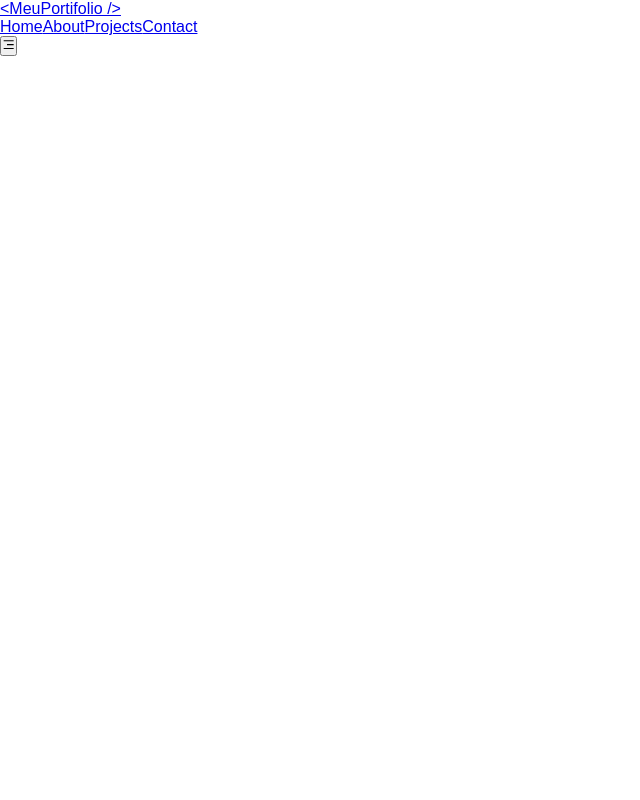
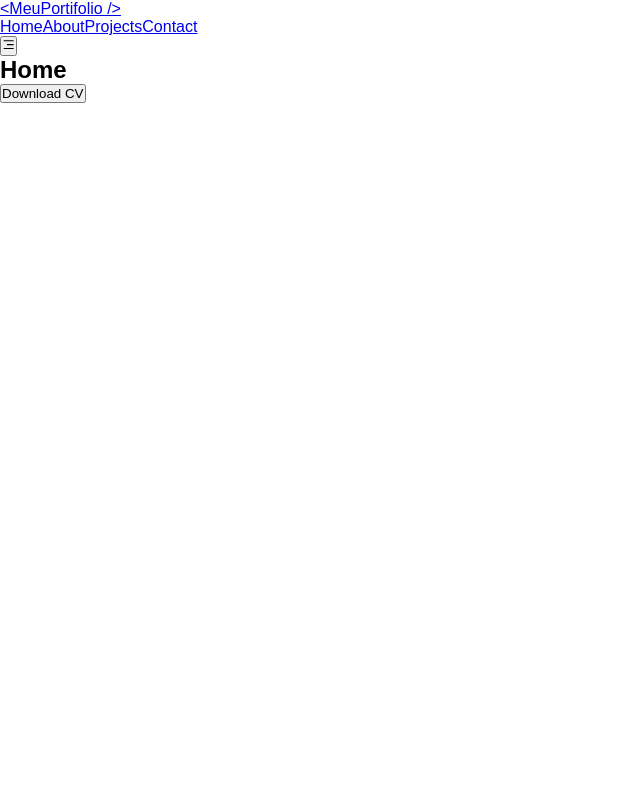
Before and after one commit to iagoslopes/Portifolio, a React (Vite) app in the folder portifolio/: page / in a window 1280 px wide. Shown: the top 800 px of the page, without its empty margins (0-640 px from the left). Built offline with nearby package versions, Linux system fonts and the light colour scheme.

Commit message:
Adicionando novas bibliotecas ao projeto e adicionando telas de contato e sobre mim

```diff
--- a/portifolio/package.json
+++ b/portifolio/package.json
@@ -11,6 +11,7 @@
   },
   "dependencies": {
     "@emailjs/browser": "^3.11.0",
+    "copy-to-clipboard": "^3.3.3",
     "file-saver": "^2.0.5",
     "react": "^18.2.0",
     "react-dom": "^18.2.0",
--- a/portifolio/src/App.jsx
+++ b/portifolio/src/App.jsx
@@ -11,11 +11,11 @@ function App() {
   return (
     <div>
       <Header />
-      {/* <Home />
+      <Home />
       <About />
       <Projects />
       <Contact />
-      <Footer /> */}
+      <Footer />
     </div>
   );
 }
--- a/portifolio/src/assets/global.css
+++ b/portifolio/src/assets/global.css
@@ -3,6 +3,11 @@
     padding: 0;
     box-sizing: border-box;
     font-family: 'Poppins', sans-serif;
+}
+
+section {
+    min-height: 100vh;
+    width: 100%;
 }
 
 /* Estilização da barra de rolagem */
```
Also changed, not shown: 1 other file (tests, documents, lock files or other folders).
